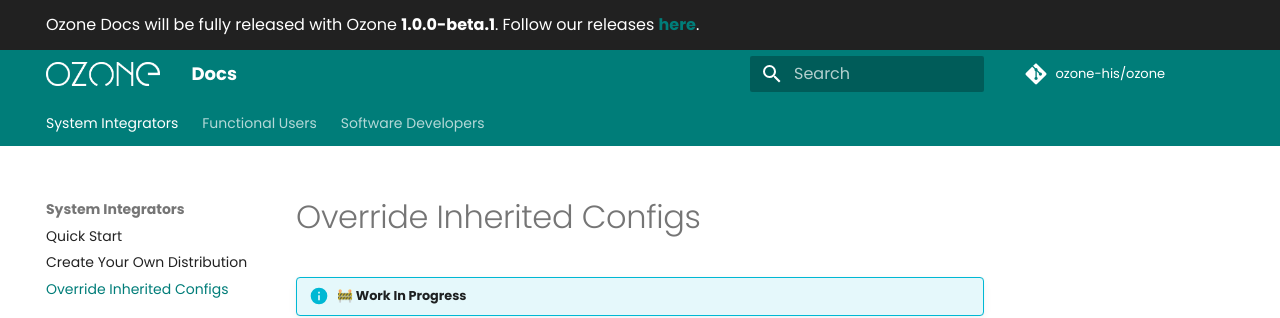
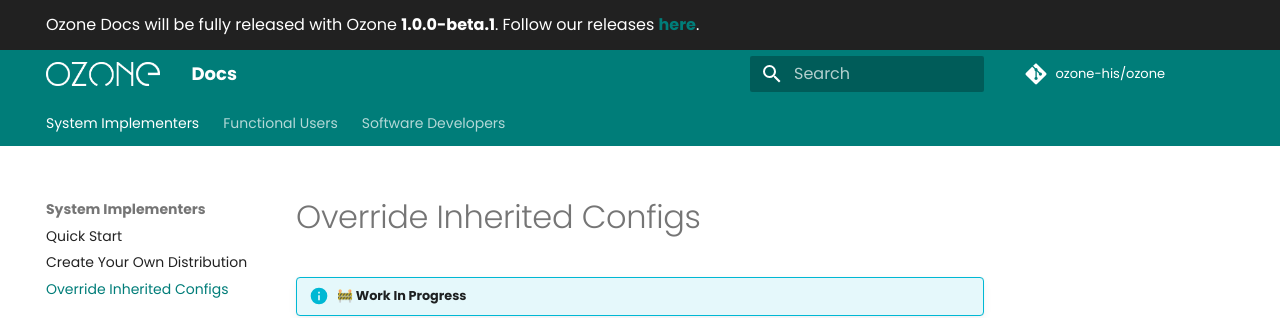
Before and after one commit to ozone-his/ozone-docs, an MkDocs documentation site: the page built from docs/override-configs.md, in a window 1280 px wide. Shown: the top 318 px of the page. Built offline with MkDocs 1.6.1 and Material for MkDocs 9.7.7, drawn with Linux system fonts in a browser that asks for light colours; comment, search, counter and statistics services are not loaded.

Commit message:
OZ-279: "Integrator" → "Implementer".

```diff
--- a/mkdocs.yml
+++ b/mkdocs.yml
@@ -2,7 +2,7 @@
 repo_url: https://github.com/ozone-his/ozone-distro
 repo_name: ozone-his/ozone
 nav:
-  - System Integrators:
+  - System Implementers:
     - Quick Start: 'index.md'
     - Create Your Own Distribution: 'create-distro.md'
     - Override Inherited Configs: 'override-configs.md'
```
Also changed, not shown: docs/index.md (+1 -1 lines).
